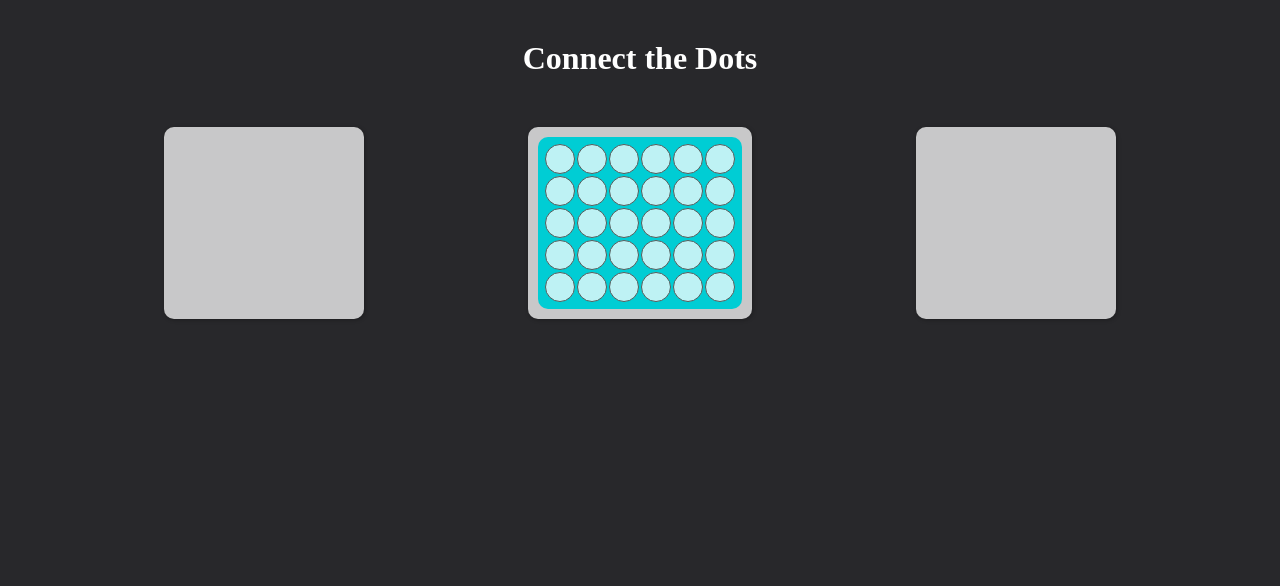
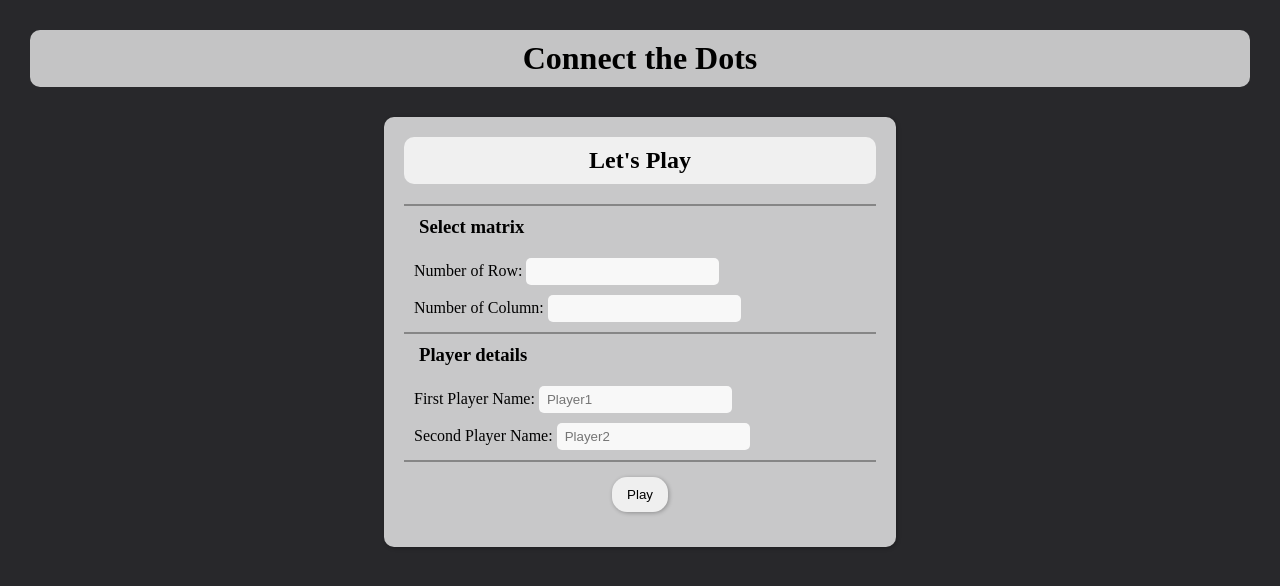
Before and after one commit to ShivanshuAtGit/Connect-the-Dots, a React (Create React App) app: page / in a window 1280 px wide. Shown: the top 586 px of the page. Built offline with nearby package versions, Linux system fonts and the light colour scheme.

Commit message:
added home page

```diff
--- a/src/App.css
+++ b/src/App.css
@@ -7,14 +7,25 @@
 
 .heading {
     display: flex;
+    padding: 10px 15px;
+    border-radius: 10px;
+}
+
+h1.heading{
     justify-content: center;
-    margin-top: 40px;
-    color: white;
+    background-color: rgba(255, 255, 255, 0.726);
+    margin: 30px;
+}
+
+h2.heading{
+    justify-content: center;
+    background-color: rgba(255, 255, 255, 0.726);
 }
 
 .section {
     width: 100%;
     display: flex;
     justify-content: space-evenly;
+    align-items: center;
     margin-top: 50px;
 }
--- a/src/App.js
+++ b/src/App.js
@@ -1,17 +1,40 @@
 import React from 'react';
 import BaseContainer from './containers/BaseContainer';
 import Players from './components/Players';
+import HomePage from './containers/HomePage';
 import './App.css';
 
 function App() {
+  const initialValues = {
+    row: "",
+    cell: "",
+    player1: "",
+    player2: "",
+  }
+
+  const [values, setValues] = React.useState(initialValues);
+  const [isStarted, setStarted] = React.useState(false);
+
+  const handlePlay = ({ player1, player2, row, cell }) => {
+    setValues({
+      row,
+      cell,
+      player1,
+      player2
+    });
+    setStarted(true);
+  }
+
   return (
     <div className="container">
-      <h1 className="heading">Connect the Dots</h1>
-      <section className="section">
-        <Players />
-        <BaseContainer />
-        <Players />
-      </section>
+      <h1 className="heading" >Connect the Dots</h1>
+      {
+        isStarted ? <section className="section">
+          <Players playerName={values.player1} color="yellow" />
+          <BaseContainer numX={parseInt(values.row)} numY={parseInt(values.cell)} />
+          <Players playerName={values.player2} color="red" />
+        </section> : <HomePage handlePlay={handlePlay} />
+      }
     </div>
   );
 }
--- a/src/components/Players/index.jsx
+++ b/src/components/Players/index.jsx
@@ -1,8 +1,13 @@
 import React from 'react';
 import './style.css';
 
-const Players = () => {
-    return (<div className="player_box"></div>)
+const Players = ({ playerName, color }) => {
+    return (
+        <div className="player_box">
+            <h2 className="player_head">{playerName}</h2>
+            <div className="color_box" style={{backgroundColor: color}}></div>
+        </div>
+    )
 }
 
 export default Players;
--- a/src/components/Players/style.css
+++ b/src/components/Players/style.css
@@ -5,3 +5,17 @@
     border-radius: 10px;
     box-shadow: 1px 1px 4px rgba(0, 0, 0, 0.281);
 }
+
+.player_head {
+    display: flex;
+    justify-content: center;
+    margin-top: 20px;
+}
+
+.color_box {
+    margin: 30px auto;
+    height: 40px;
+    width: 40px;
+    border-radius: 50%;
+    border: 4px solid #636363;
+}
--- a/src/containers/BaseContainer/index.jsx
+++ b/src/containers/BaseContainer/index.jsx
@@ -4,15 +4,12 @@ import generateMatrix from './helper';
 import './style.css';
 
 const BaseContainer = ({ numX, numY }) => {
-
-
     return (
         <div className="baseContainer">
             <div className="grid_box">
-                <table>
+                <table cellspacing="5">
                     {generateMatrix(numX, numY)}
                 </table>
-
             </div>
         </div>
     )
--- /dev/null
+++ b/src/containers/HomePage/index.jsx
@@ -0,0 +1,92 @@
+import React from "react";
+import './style.css';
+
+const HomePage = ({ handlePlay }) => {
+    const initialValues = {
+        row: "",
+        cell: "",
+        player1: "",
+        player2: "",
+    }
+    const [values, setValues] = React.useState(initialValues);
+
+    const handleInputs = (e) => {
+        const { name, value } = e.target;
+        setValues((preState) => ({ ...preState, [name]: value }))
+    }
+
+    const handleSubmit = (e) => {
+        e.preventDefault();
+        handlePlay(values)
+    }
+
+    return (
+        <section className="frontPage">
+            <h2 className="heading">Let's Play</h2>
+            <form onSubmit={handleSubmit}>
+                <section className="block">
+                    <h3 className="heading">Select matrix</h3>
+                    <div className="data_field">
+                        <label htmlFor="row">Number of Row:{' '}</label>
+                        <input
+                            id="row"
+                            name="row"
+                            className="inputTxt"
+                            type="number"
+                            min="5"
+                            value={values.row}
+                            onChange={handleInputs}
+                            required
+                        />
+                    </div>
+                    <div className="data_field">
+                        <label htmlFor="cell">Number of Column:{' '}</label>
+                        <input
+                            id="cell"
+                            name="cell"
+                            className="inputTxt"
+                            type="number"
+                            min="6"
+                            value={values.cell}
+                            onChange={handleInputs}
+                            required
+                        />
+                    </div>
+                </section>
+
+                <section className="block">
+                    <h3 className="heading">Player details</h3>
+                    <div className="data_field">
+                        <label htmlFor="player1">First Player Name:{' '}</label>
+                        <input
+                            placeholder="Player1"
+                            name="player1"
+                            id="player1"
+                            className="inputTxt"
+                            value={values.player1}
+                            onChange={handleInputs}
+                            type="text"
+                        />
+                    </div>
+                    <div className="data_field">
+                        <label htmlFor="player2">Second Player Name:{' '}</label>
+                        <input
+                            placeholder="Player2"
+                            name="player2"
+                            id="player2"
+                            className="inputTxt"
+                            value={values.player2}
+                            onChange={handleInputs}
+                            type="text"
+                        />
+                    </div>
+                </section>
+                <div className="btn_box">
+                    <input id="submit" type="submit" value="Play" />
+                </div>
+            </form>
+        </section>
+    )
+}
+
+export default HomePage;
--- /dev/null
+++ b/src/containers/HomePage/style.css
@@ -0,0 +1,54 @@
+.frontPage {
+    width: 40%;
+    margin: 0 auto;
+    background-color: rgba(255, 255, 255, 0.747);
+    border-radius: 10px;
+    box-shadow: 1px 1px 4px rgba(0, 0, 0, 0.281);
+    padding: 20px;
+}
+
+.inputTxt {
+    border: 0;
+    padding: 6px 8px;
+    border-radius: 5px;
+    background-color: rgba(255, 255, 255, 0.877);
+}
+
+.inputTxt:focus{
+    outline: none;
+    border-bottom: 2px solid rgb(92, 92, 92);
+    padding: 5px 8px;
+}
+
+.data_field {
+    margin: 10px;
+}
+
+.block {
+    border-bottom: 2px solid rgb(134, 134, 134);
+}
+
+.block:first-of-type{
+    border-top: 2px solid rgb(134, 134, 134);
+    margin-top: 20px;
+}
+
+.btn_box {
+    display: flex;
+    justify-content: center;
+    margin: 15px;
+}
+
+#submit {
+    border: 0;
+    padding: 10px 15px;
+    border-radius: 15px;
+    cursor: pointer;
+    box-shadow: 1px 1px 4px rgba(0, 0, 0, 0.288);
+    transition: all 0.1s ease-in;
+}
+
+#submit:hover {
+    transform: translateY(-2px) scale(1.01);
+    box-shadow: 1px 2px 4px rgba(0, 0, 0, 0.411);
+}
```
